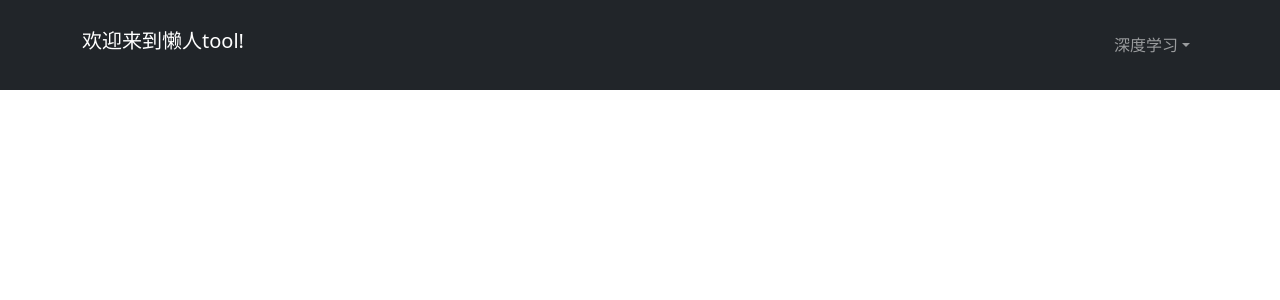
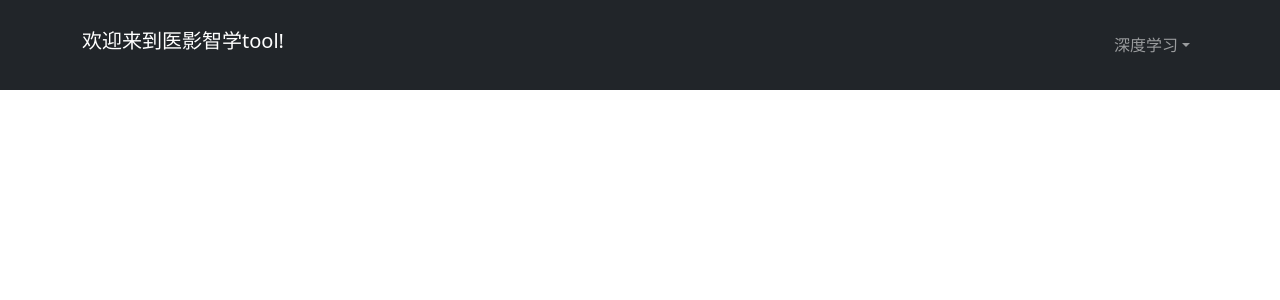
Before and after one commit to suyytib/online, a Flask app: template online-study_Flask/templates/deeplearning.html in a window 1280 px wide. Shown: the top 300 px of the page. Run offline with Flask 3, Linux system fonts and the light colour scheme; the template is opened without the code that fills it, so the values that code supplies are empty; some libraries are stand-ins or nearby versions.

Commit message:
Update deeplearning.html

```diff
--- a/online-study_Flask/templates/deeplearning.html
+++ b/online-study_Flask/templates/deeplearning.html
@@ -15,7 +15,7 @@ head %}
 {% endblock %} {% block body%}
 <nav class="navbar navbar-expand-lg navbar-transparent navbar-dark bg-dark py-4">
     <div class="container">
-        <h1 class="navbar-brand">欢迎来到懒人tool!</h1>
+        <h1 class="navbar-brand">欢迎来到医影智学tool!</h1>
         <div class="navbar-collapse offcanvas-collapse">
             <ul class="navbar-nav ml-auto align-items-lg-center">
                 <li class="nav-item dropdown">
```
